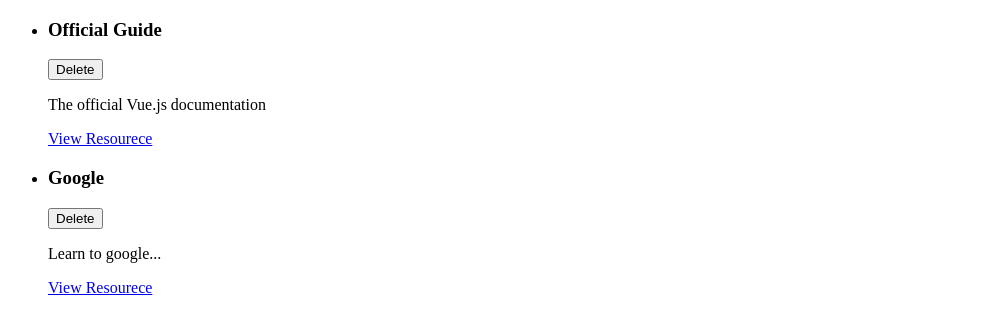
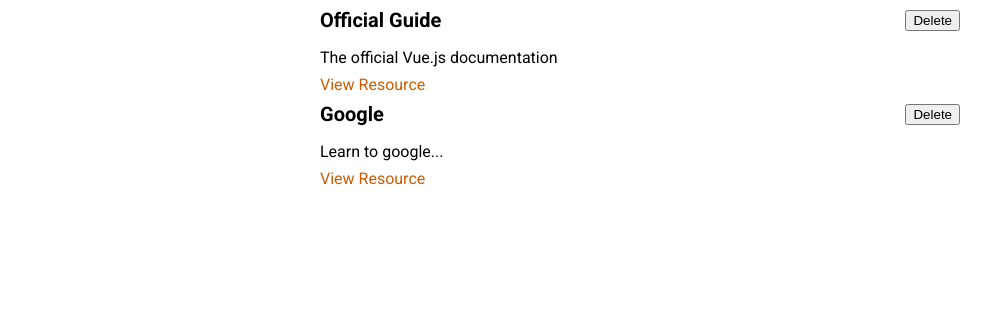
Before and after one commit to VueProjectsSpereira/10prj-cmp-01, a Vue app: page / in a window 1280 px wide. Shown: the top 334 px of the page, without its empty margins (0-991 px from the left). Built offline with nearby package versions, Linux system fonts and the light colour scheme; the HTML template or start-up script is replaced by a standard one.

Commit message:
132. Styling and More Components
132. Styling and More Components

```diff
--- /dev/null
+++ b/css/app.css
@@ -0,0 +1,13 @@
+@import url('https://fonts.googleapis.com/css2?family=Roboto:wght@400;700&display=swap');
+
+* {
+  box-sizing: border-box;
+}
+
+html {
+  font-family: 'Roboto', sans-serif;
+}
+
+body {
+  margin: 0;
+}
--- /dev/null
+++ b/css/learning-resource.css
@@ -0,0 +1,29 @@
+li {
+  margin: auto;
+  max-width: 40rem;
+}
+
+header {
+  display: flex;
+  justify-content: space-between;
+  align-items: center;
+}
+
+h3 {
+  font-size: 1.25rem;
+  margin: 0.5rem 0;
+}
+
+p {
+  margin: 0.5rem 0;
+}
+
+a {
+  text-decoration: none;
+  color: #ce5c00;
+}
+
+a:hover,
+a:active {
+  color: #c89300;
+}
--- /dev/null
+++ b/css/stored-resources.css
@@ -0,0 +1,7 @@
+ul {
+  list-style: none;
+  margin: 0;
+  padding: 0;
+  margin: auto;
+  max-width: 40rem;
+}
--- a/src/App.vue
+++ b/src/App.vue
@@ -1,20 +1,12 @@
 <template>
-  <ul>
-    <learning-resource
-      v-for="res in storedResources"
-      :key="res.id"
-      :title="res.title"
-      :description="res.description"
-      :link="res.link"
-    ></learning-resource>
-  </ul>
+  <stored-resources :resources="storedResources"></stored-resources>
 </template>
 
 <script>
-import LearningResource from './components/learning-resources/LearningResource.vue';
+import StoredResources from './components/StoredResources.vue';
 
 export default {
-  components: { LearningResource },
+  components: { StoredResources },
   data() {
     return {
       storedResources: [
@@ -35,3 +27,19 @@
   },
 };
 </script>
+
+<style>
+@import url('https://fonts.googleapis.com/css2?family=Roboto:wght@400;700&display=swap');
+
+* {
+  box-sizing: border-box;
+}
+
+html {
+  font-family: 'Roboto', sans-serif;
+}
+
+body {
+  margin: 0;
+}
+</style>
--- /dev/null
+++ b/src/components/StoredResources.vue
@@ -0,0 +1,32 @@
+<template>
+  <ul>
+    <learning-resource
+      v-for="res in resources"
+      :key="res.id"
+      :title="res.title"
+      :description="res.description"
+      :link="res.link"
+    ></learning-resource>
+  </ul>
+</template>
+
+<script>
+import LearningResource from './learning-resources/LearningResource.vue';
+
+export default {
+  props: ['resources'],
+  components: {
+    LearningResource,
+  },
+};
+</script>
+
+<style scoped>
+ul {
+  list-style: none;
+  margin: 0;
+  padding: 0;
+  margin: auto;
+  max-width: 40rem;
+}
+</style>
--- a/src/components/learning-resources/LearningResource.vue
+++ b/src/components/learning-resources/LearningResource.vue
@@ -8,7 +8,7 @@
     </div>
     <p>{{ description }}</p>
     <nav>
-      <a :href="link">View Resourece</a>
+      <a :href="link">View Resource</a>
     </nav>
   </li>
 </template>
@@ -18,3 +18,35 @@
   props: ['title', 'description', 'link'],
 };
 </script>
+
+<style scoped>
+li {
+  margin: auto;
+  max-width: 40rem;
+}
+
+header {
+  display: flex;
+  justify-content: space-between;
+  align-items: center;
+}
+
+h3 {
+  font-size: 1.25rem;
+  margin: 0.5rem 0;
+}
+
+p {
+  margin: 0.5rem 0;
+}
+
+a {
+  text-decoration: none;
+  color: #ce5c00;
+}
+
+a:hover,
+a:active {
+  color: #c89300;
+}
+</style>
```
